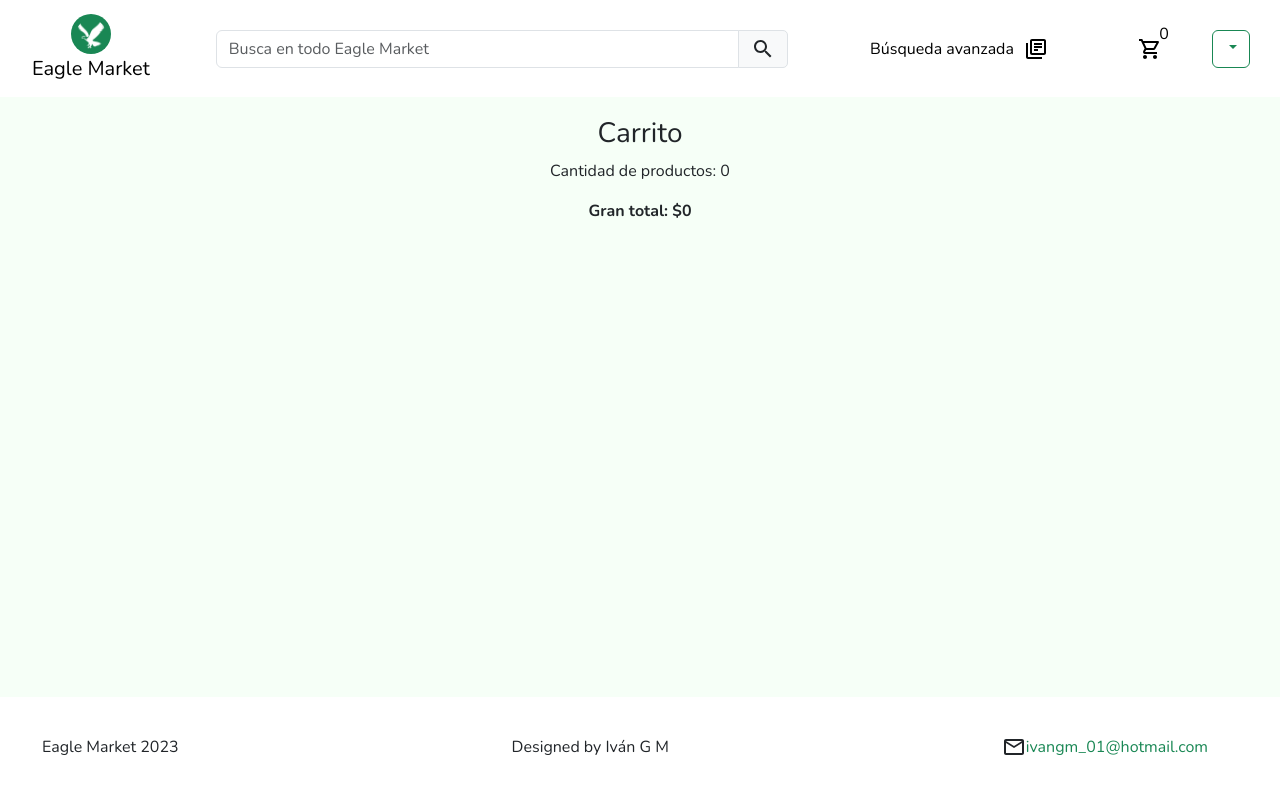
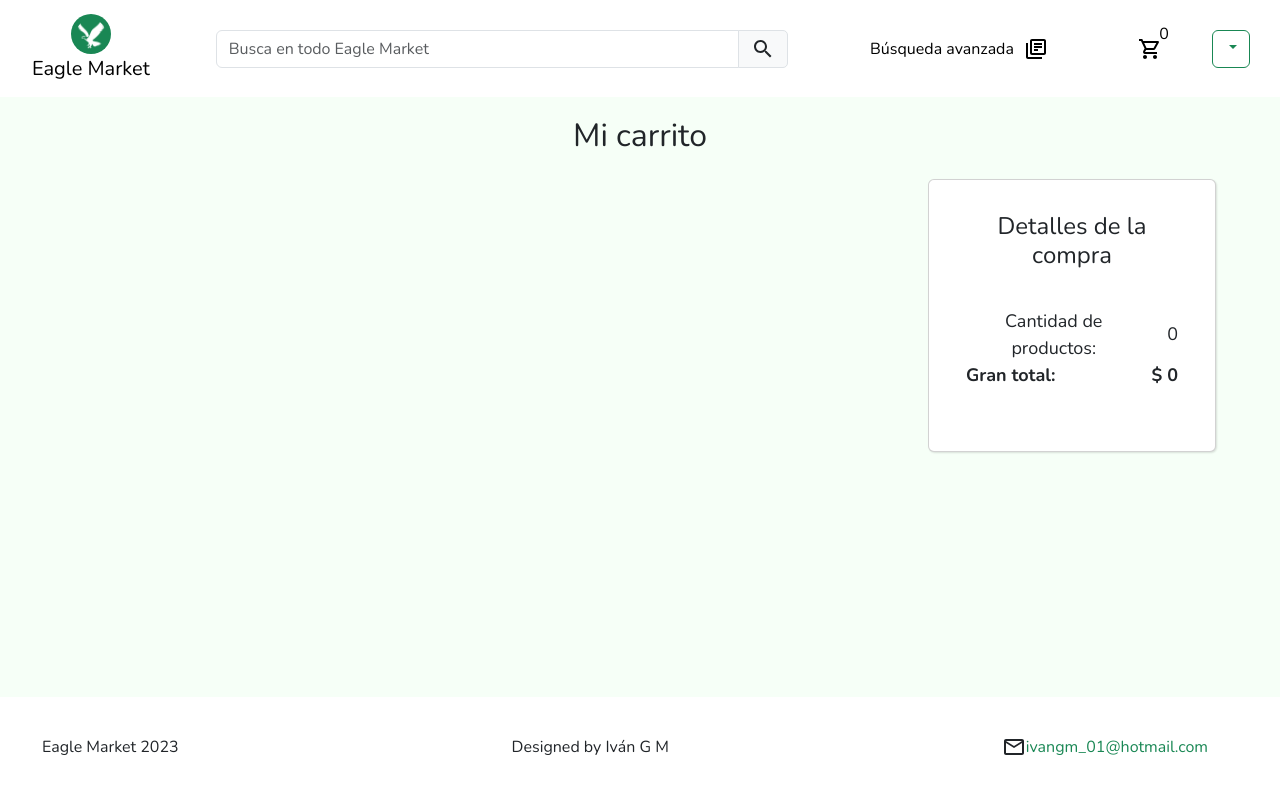
Before and after one commit to IV4NGM/Eagle-Market, a React (Vite) app in the folder Eagle-Market/: page /checkout in a window 1280 px wide. Shown: the top 794 px of the page. Built offline with nearby package versions, Linux system fonts and the light colour scheme; sample sign-in values are in the browser's storage.

Commit message:
feat: Añadidos estilos de carrito

```diff
--- a/Eagle-Market/src/Components/CartProductCard/CartProductCard.jsx
+++ b/Eagle-Market/src/Components/CartProductCard/CartProductCard.jsx
@@ -1,6 +1,11 @@
 /* eslint-disable react/prop-types */
 // import useAuthContext from '@/Context/AuthContext/useAuthContext'
 import { useNavigate } from 'react-router-dom'
+import './CartProductCard.scss'
+import RemoveOutlinedIcon from '@mui/icons-material/RemoveOutlined'
+import AddOutlinedIcon from '@mui/icons-material/AddOutlined'
+import ClearOutlinedIcon from '@mui/icons-material/ClearOutlined'
+import ProductDefaultImage from '@/assets/product-default-image.png'
 
 const nothingFunction = () => {}
 
@@ -9,40 +14,56 @@ const CartProductCard = ({ data, changeValueFunction = nothingFunction, type = '
   // const { userInfo } = useAuthContext()
   return (
     <div
-      className='card' style={{ width: '80%', display: 'flex', flexDirection: 'row', justifyContent: 'space-between' }} onClick={(event) => {
+      className='card cart-product-card'onClick={(event) => {
         event.stopPropagation()
         navigate(`/product/${data?.id}`)
       }}
     >
+      <div className='cart-image-container'>
+        <img src={data?.image || data?.base64Image || ProductDefaultImage} alt={data?.product_name} className='product-image-card product-image-card--mini' />
+      </div>
+      <div className='flex-column'>
         <p><strong>{data?.product_name}</strong></p>
+        <p>{data?.brand}</p>
+      </div>
+      {/* <div className='flex-row amount-container'>
+        <p className='amount-container-left'>-</p>
+        <p>3</p>
+        <p className='amount-container-right'>+</p>
+      </div> */}
+      <div className='flex-row amount-container'>
         {changeable
-        ? <button onClick={(event) => {
+          ? <button
+              className='amount-container-left btn btn-modify-number' onClick={(event) => {
                 event.stopPropagation()
                 changeValueFunction(type, data?.product_amount - 1, data?.id)
               }}
             >
-          -
+            <RemoveOutlinedIcon />
             </button>
           : ''}
-      <p>Cantidad: {data.product_amount}</p>
+        <div className='amount-container-number'>{data.product_amount}</div>
         {changeable
-        ? <button onClick={(event) => {
+          ? <button
+              className='amount-container-right btn btn-modify-number' onClick={(event) => {
                 event.stopPropagation()
                 changeValueFunction(type, data?.product_amount + 1, data?.id)
               }}
             >
-          +
+            <AddOutlinedIcon />
             </button>
           : ''}
+      </div>
 
       <p>Precio individual: ${data.price}</p>
       <p><strong>Total: ${data.price * data.product_amount}</strong></p>
       {changeable
-        ? <button onClick={(event) => {
+        ? <button className='btn btn-outline-danger' onClick={(event) => {
           event.stopPropagation()
           onDelete()
         }}
-          >X
+          >
+          <ClearOutlinedIcon />
           </button>
         : ''}
 
--- /dev/null
+++ b/Eagle-Market/src/Components/CartProductCard/CartProductCard.scss
@@ -0,0 +1,65 @@
+.cart-product-card {
+  display: flex !important;
+  flex-direction: row !important;
+  // width: 80%;
+  justify-content: space-between;
+  align-items: center;
+  margin: 1rem;
+  box-shadow: 1px 1px 2px 0 rgba(0,0,0,.12);
+
+  & p {
+    margin: 0;
+  }
+
+  padding: 0;
+  padding-right: 1rem;
+
+  &:hover {
+    box-shadow: 0px 8px 16px 0px rgba(0,0,0,.1);
+    transition: box-shadow .2s ease-in-out;
+  }
+}
+
+.flex-row {
+  & p {
+    margin: 0px 5px;
+  }
+}
+
+.cart-image-container {
+  height: inherit;
+  border-right: 1px solid rgba(0, 0, 0, 0.175);
+  padding: 1.5rem;
+  // box-shadow: 1px 1px 2px 0 rgba(0,0,0,.12);
+  margin-right: 1rem;
+}
+
+.amount-container {
+  border: 1px solid rgba(0, 0, 0, 0.175);
+  border-radius: 5px;
+  // padding: 5px;
+  &-left {
+    border-right: 1px solid rgba(0, 0, 0, 0.175) !important;
+  }
+  &-right {
+    border-left: 1px solid rgba(0, 0, 0, 0.175) !important;
+  }
+  &-number {
+    padding: 0px 5px;
+    display: flex;
+    justify-content: center;
+    align-items: center;
+    min-width: 3rem;
+  }
+}
+
+.btn-modify-number {
+  background-color: white;
+  border-radius: 0 !important;
+  height: 3rem;
+  width: 3rem;
+  text-align: center;
+  display: flex;
+  align-items: center;
+  justify-content: center;
+}
--- a/Eagle-Market/src/Pages/Checkout.jsx
+++ b/Eagle-Market/src/Pages/Checkout.jsx
@@ -6,6 +6,7 @@ import { useNavigate } from 'react-router-dom'
 import useProductsContext from '@/Context/ProductsContext/useProductsContext'
 import useAuthContext from '@/Context/AuthContext/useAuthContext'
 import NoLoggedRedirect from '@/Context/AuthContext/NoLoggedRedirect'
+import '@/Styles/Checkout.scss'
 
 const Checkout = () => {
   const navigate = useNavigate()
@@ -162,6 +163,58 @@ const Checkout = () => {
   return (
     <div className='page-container'>
       <NoLoggedRedirect />
+      {Object.keys(productToBuy).length > 0
+        ? <>
+          <h2>Comprar ahora</h2>
+          <div className='flex-row cart-flex'>
+            <div className='cart-flex-left'>
+              <CartProductCard data={productToBuy} changeValueFunction={changeValueFunction} type='productToBuy' onDelete={() => setShowModalDeleteBuy(true)} />
+            </div>
+            <div className='cart-flex-right'>
+              <div className='card cart-checkout-details'>
+                <h4>Detalles de la compra</h4>
+                <div className='cart-details-grid spaced'>
+                  <p>Cantidad de productos:</p>
+                  <p className='right'>{productToBuy?.product_amount}</p>
+                  <p><strong>Gran total: </strong></p>
+                  <p className='right'><strong>$ {productToBuy?.price * productToBuy?.product_amount}</strong></p>
+                </div>
+                <div className='flex-column'>
+                  <button className='btn btn-success btn-spaced' onClick={() => setShowModalBuyNow(true)}>Comprar ahora</button>
+                  <button className='btn btn-secondary' onClick={addToCart}>Agregar al carrito</button>
+                </div>
+              </div>
+            </div>
+          </div>
+          </>
+        : ''}
+      <h2>Mi carrito</h2>
+      <div className='flex-row cart-flex'>
+        <div className='cart-flex-left'>
+          {cart.map((element, index) => {
+            return (
+              <CartProductCard
+                data={element} changeValueFunction={changeValueFunction} key={index} type='cart' onDelete={() => {
+                  setDeleteCartParams({ newValue: 0, id: element.id })
+                  setShowModalDeleteCartItem(true)
+                }}
+              />
+            )
+          })}
+        </div>
+        <div className='cart-flex-right'>
+          <div className='card cart-checkout-details'>
+            <h4>Detalles de la compra</h4>
+            <div className='cart-details-grid spaced'>
+              <p>Cantidad de productos:</p>
+              <p className='right'>{productsAmount}</p>
+              <p><strong>Gran total: </strong></p>
+              <p className='right'><strong>$ {totalPrice}</strong></p>
+            </div>
+            {cart.length > 0 ? <button className='btn btn-success' onClick={() => setShowModalBuyAllCart(true)}>Comprar carrito</button> : ''}
+          </div>
+        </div>
+      </div>
       <CustomModal
         title='Comprar ahora'
         showModal={showModalBuyNow}
@@ -211,23 +264,6 @@ const Checkout = () => {
         text='¿Estás seguro de que quieres eliminar el producto?'
         onYes={() => modifyCart(deleteCartParams.newValue, deleteCartParams.id)}
       />
-      {Object.keys(productToBuy).length > 0
-        ? <> <h2>Comprar ahora</h2> <CartProductCard data={productToBuy} changeValueFunction={changeValueFunction} type='productToBuy' onDelete={() => setShowModalDeleteBuy(true)} /> <button onClick={() => setShowModalBuyNow(true)}>Comprar ahora</button> <button onClick={addToCart}>Agregar al carrito</button> </>
-        : ''}
-      <h3>Carrito</h3>
-      {cart.map((element, index) => {
-        return (
-          <CartProductCard
-            data={element} changeValueFunction={changeValueFunction} key={index} type='cart' onDelete={() => {
-              setDeleteCartParams({ newValue: 0, id: element.id })
-              setShowModalDeleteCartItem(true)
-            }}
-          />
-        )
-      })}
-      <p>Cantidad de productos: {productsAmount}</p>
-      <p><strong>Gran total: ${totalPrice}</strong></p>
-      {cart.length > 0 ? <button onClick={() => setShowModalBuyAllCart(true)}>Comprar carrito</button> : ''}
     </div>
   )
 }
--- /dev/null
+++ b/Eagle-Market/src/Styles/Checkout.scss
@@ -0,0 +1,33 @@
+.cart-flex {
+  justify-content: space-between;
+  width: 90%;
+  &-left {
+    width: 70%;
+  }
+  &-right {
+    width: 25%;
+  }
+}
+
+.cart-checkout-details {
+  margin-top: 16px;
+  box-shadow: 1px 1px 2px 0 rgba(0,0,0,.12);
+}
+
+.cart-details-grid {
+    display: grid;
+    grid-template-columns: repeat(2, auto);
+    width: 100%;
+    justify-items: start;
+    justify-content: space-around;
+    align-items: center;
+    font-size: 18px;
+
+    & .right {
+      justify-self: end;
+    }
+}
+
+.btn-spaced {
+  margin-bottom: 10px
+}
--- a/Eagle-Market/src/index.scss
+++ b/Eagle-Market/src/index.scss
@@ -151,6 +151,10 @@ p.error-text {
     width: 13rem;
     object-fit: cover;
     border-radius: 15px;
+    &--mini {
+      height: 5rem;
+      width: 5rem;
+    }
   }
 }
 
@@ -178,6 +182,11 @@ p.error-text {
     transition: box-shadow .2s ease-in-out;
     // transition: 0.3s ease-in-out;
   }
+}
+
+.placeholder-container {
+  display: flex;
+  margin-top: 30px;
 }
 
 .card-image-container {
@@ -258,6 +267,16 @@ form {
   }
 }
 
+.flex-row {
+  display: flex;
+  flex-direction: row;
+}
+
+.flex-column {
+  display: flex;
+  flex-direction: column;
+}
+
 .display-linebreak {
   white-space: pre-line;
 }
```
Lines whose indentation alone changed are shown as unchanged.
